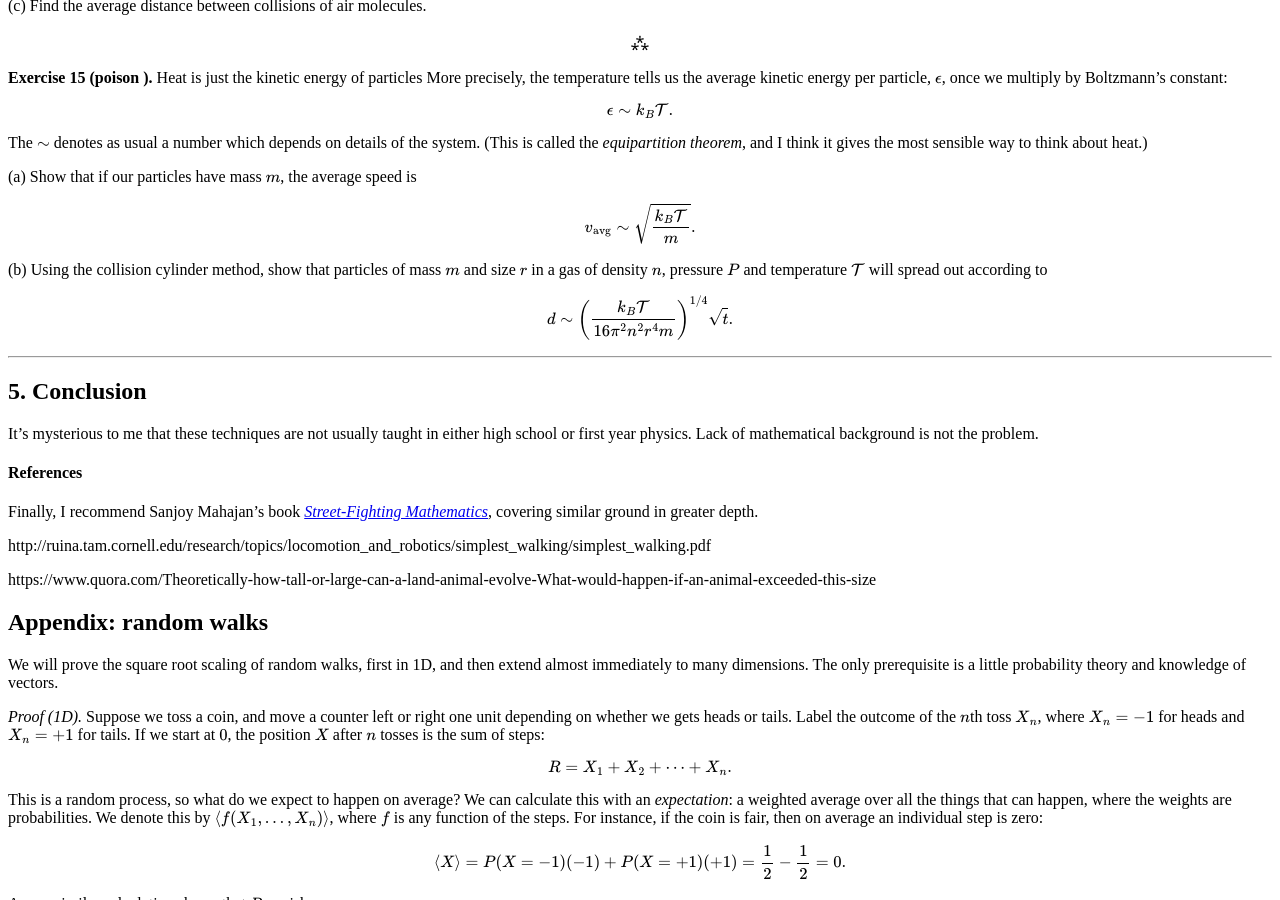
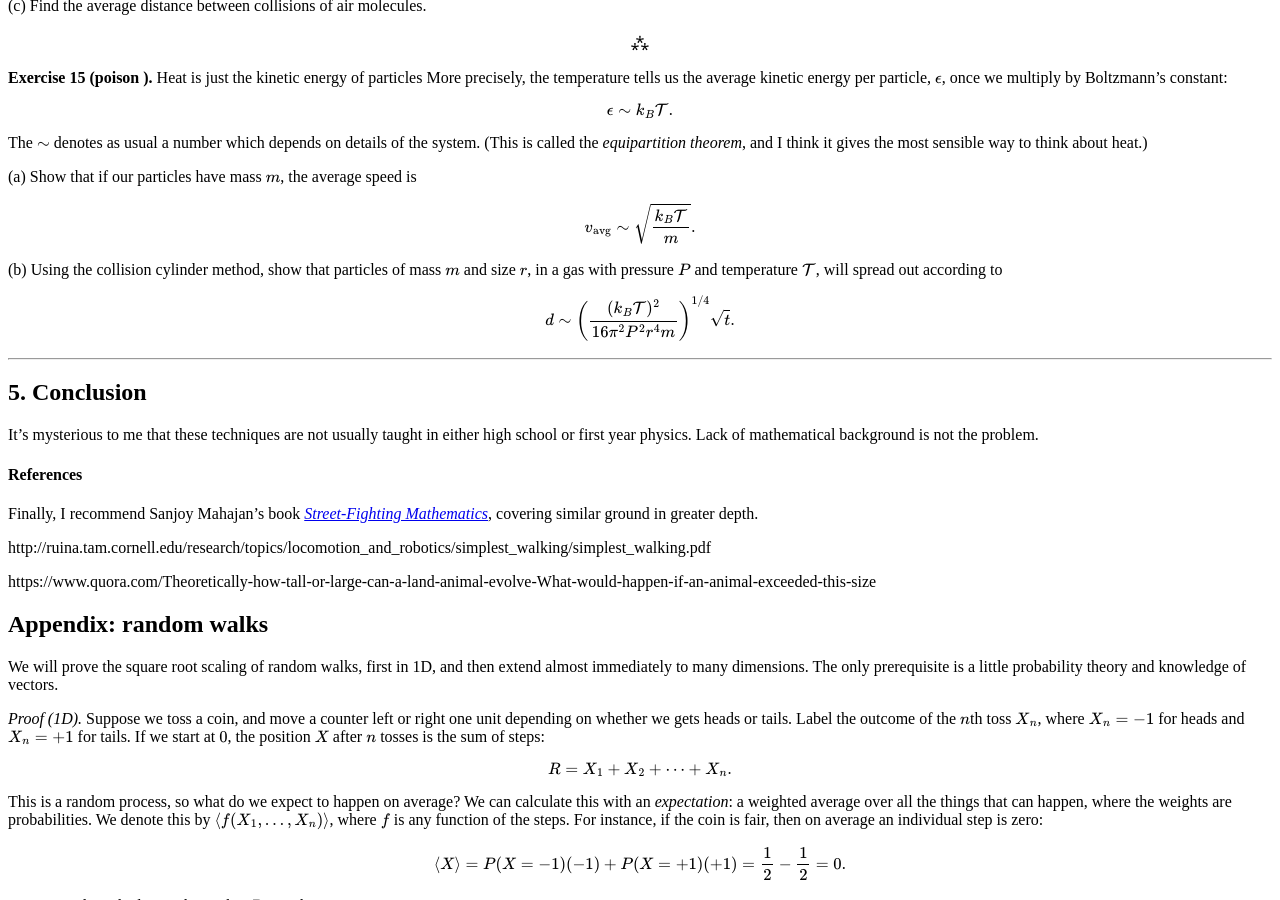
Before and after one commit to hapax/hapax.github.io, a Jekyll site: the page built from assets/simple-physics.md, in a window 1280 px wide and 900 px high, scrolled down 10427 px. Built offline with Jekyll 4.4.1, drawn with Linux system fonts in a browser that asks for light colours; our own code applies the rules of GitHub Pages for plain Markdown files; formulas are drawn with MathJax 3; a script that is not in the unit is left out.

Commit message:
Update simple-physics.md

```diff
--- a/assets/simple-physics.md
+++ b/assets/simple-physics.md
@@ -1142,11 +1142,11 @@ v_\text{avg} \sim \sqrt{\frac{k_B \mathcal{T}}{m}}.
 $$
 
 (b) Using the collision cylinder method, show that particles of mass
-$m$ and size $r$ in a gas of density $n$, pressure $P$ and temperature
-$\mathcal{T}$ will spread out according to
-
-$$
-d \sim \left(\frac{k_B \mathcal{T}}{16\pi^2 n^2 r^4 m}\right)^{1/4}\sqrt{t}.
+$m$ and size $r$, in a gas with pressure $P$ and temperature
+$\mathcal{T}$, will spread out according to
+
+$$
+d \sim \left(\frac{(k_B \mathcal{T})^2}{16\pi^2 P^2 r^4 m}\right)^{1/4}\sqrt{t}.
 $$
 
 ---
```
